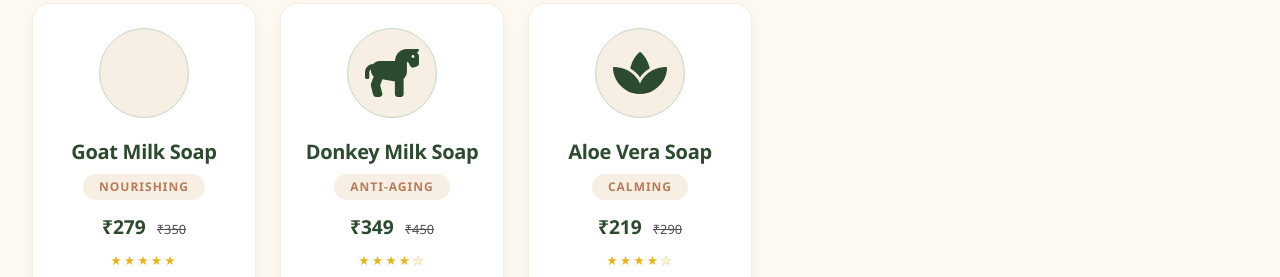
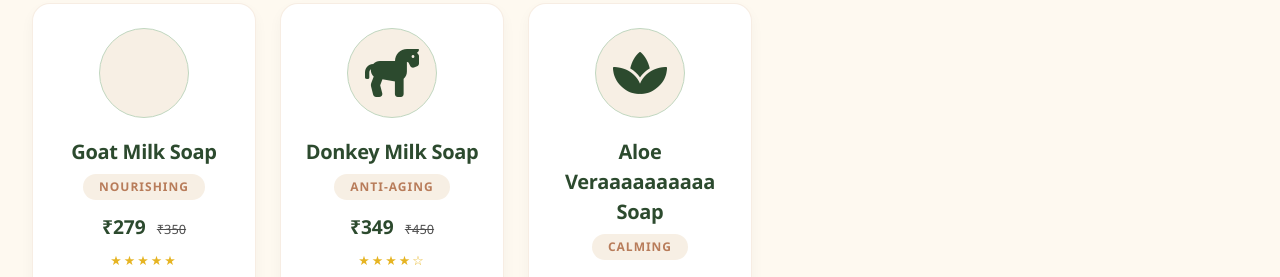
Before and after one commit to saikrishnakopparapu1/Seetha_cosmetics, a plain HTML site: page index.html in a window 1280 px wide. Shown: the part 1187-1464 px from the top of the page. Drawn offline with Linux system fonts and the light colour scheme; some icons are missing.

Commit message:
Update product name for Aloe Vera Soap

```diff
--- a/index.html
+++ b/index.html
@@ -593,7 +593,7 @@
       <!-- Aloe Vera soap -->
       <div class="product-card">
         <div class="product-icon"><i class="fas fa-spa"></i></div>
-        <h3>Aloe Vera Soap</h3>
+        <h3>Aloe Veraaaaaaaaaa Soap</h3>
         <div class="product-tag">calming</div>
         <div class="product-price">₹219 <span>₹290</span></div>
         <div class="rating">★★★★☆</div>
```
